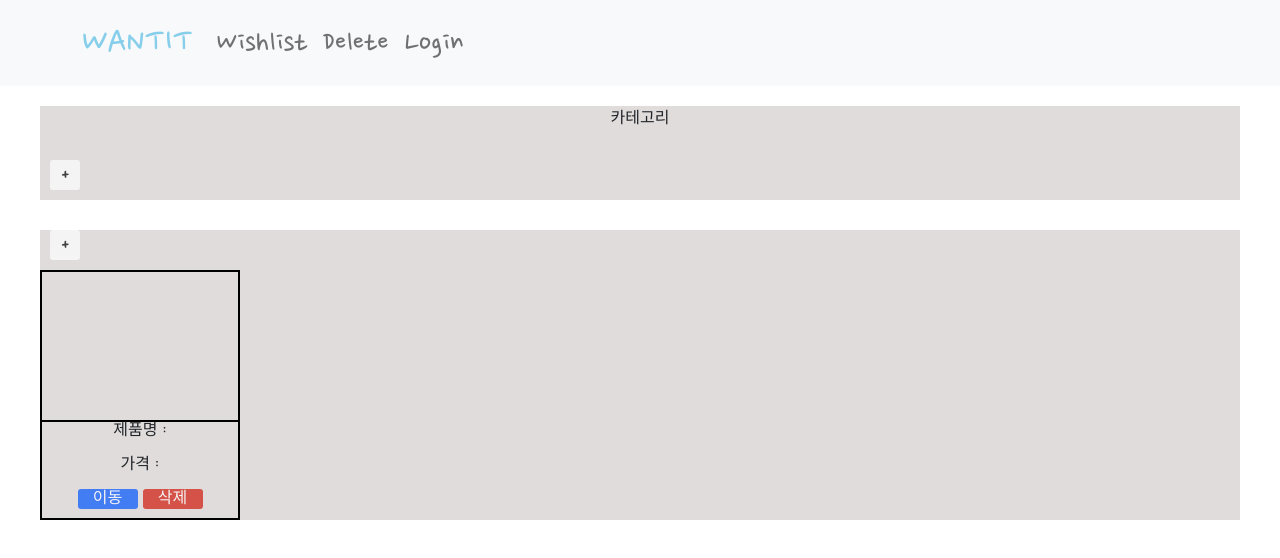
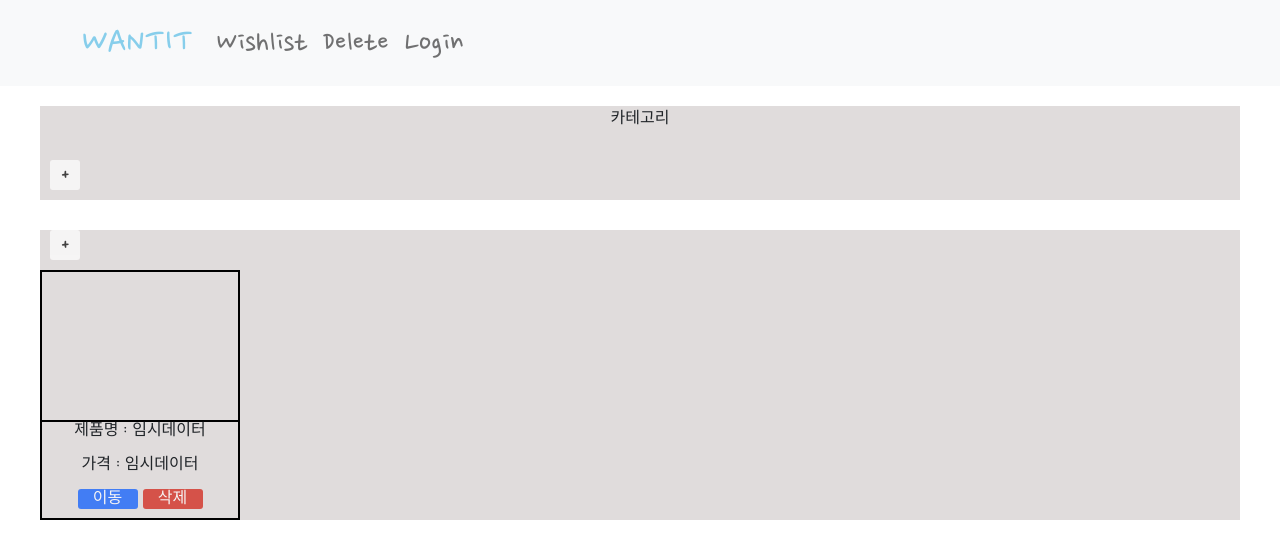
Before and after one commit to JYeonDev/want-it-wishlist-app-, a React (Create React App) app: page /wishlist in a window 1280 px wide. Shown: the top 558 px of the page. Built offline with nearby package versions, Linux system fonts and the light colour scheme.

Commit message:
wishlist-app

```diff
--- a/src/components/delete.js
+++ b/src/components/delete.js
@@ -1,4 +1,8 @@
+import { useState } from "react";
+
 function Delete() {
+  let [data, setData] = useState(["임시데이터"]);
+
   return (
     <>
       <div className="wishlist category" style={{ marginTop: "30px" }}>
@@ -8,8 +12,8 @@ function Delete() {
             <img></img>
           </div>
           <div className="card-info">
-            <p>제품명 : </p>
-            <p>가격 : </p>
+            <p>제품명 : {data[0]}</p>
+            <p>가격 : {data[0]}</p>
             <div className="card-href">
               <button className="blue-button">복구</button>
               <button className="red-button">영구삭제</button>
--- a/src/components/wishlist.js
+++ b/src/components/wishlist.js
@@ -5,6 +5,7 @@ function Wishlist() {
   let [categoryList, setCategoryList] = useState([]);
   let [categoryOnOff, setCategoryOnOff] = useState(false);
   let [categoryValue, setCategoryValue] = useState("");
+  let [data, setData] = useState(["임시데이터"]);
 
   function onOff() {
     setCategoryOnOff(!categoryOnOff);
@@ -67,8 +68,8 @@ function Wishlist() {
               <img></img>
             </div>
             <div className="card-info">
-              <p>제품명 : </p>
-              <p>가격 : </p>
+              <p>제품명 : {data[0]}</p>
+              <p>가격 : {data[0]}</p>
             </div>
             <div className="card-href">
               <button className="blue-button">이동</button>
```
